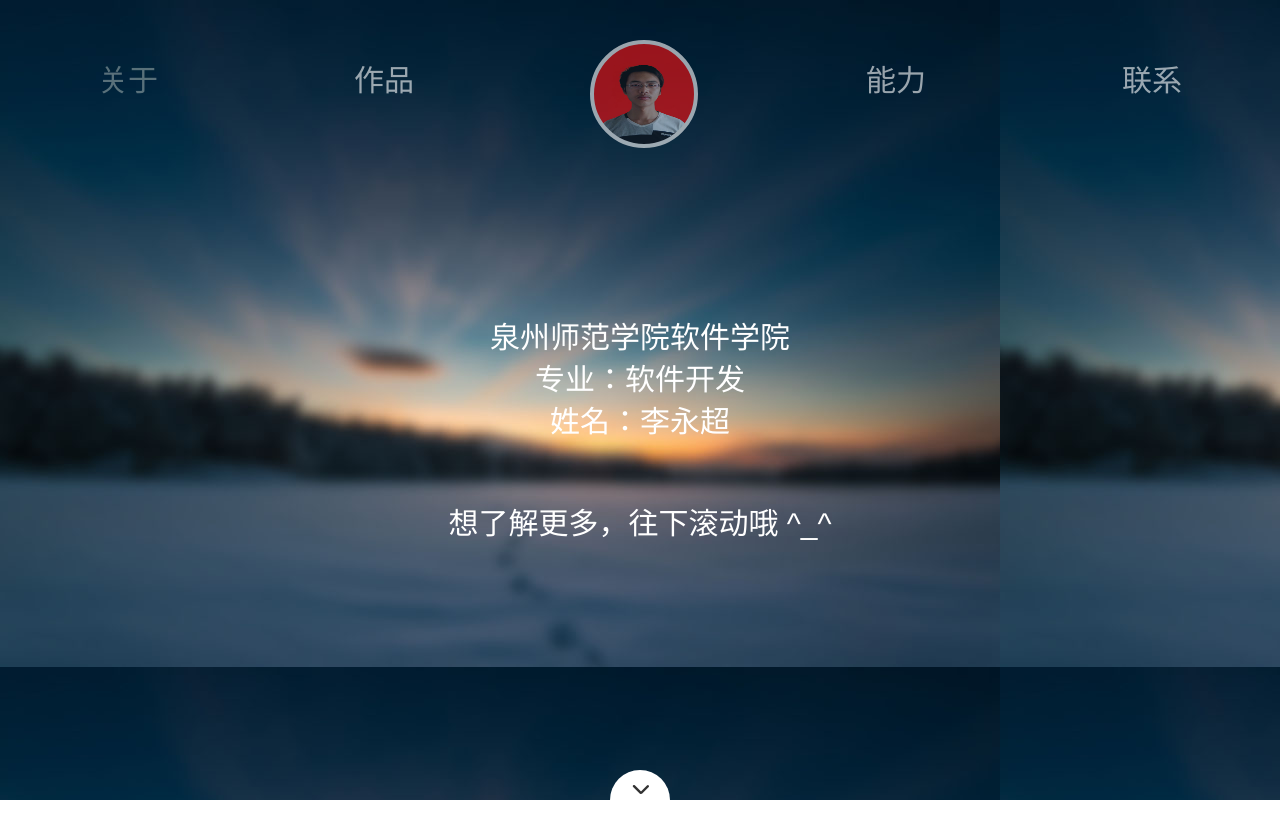
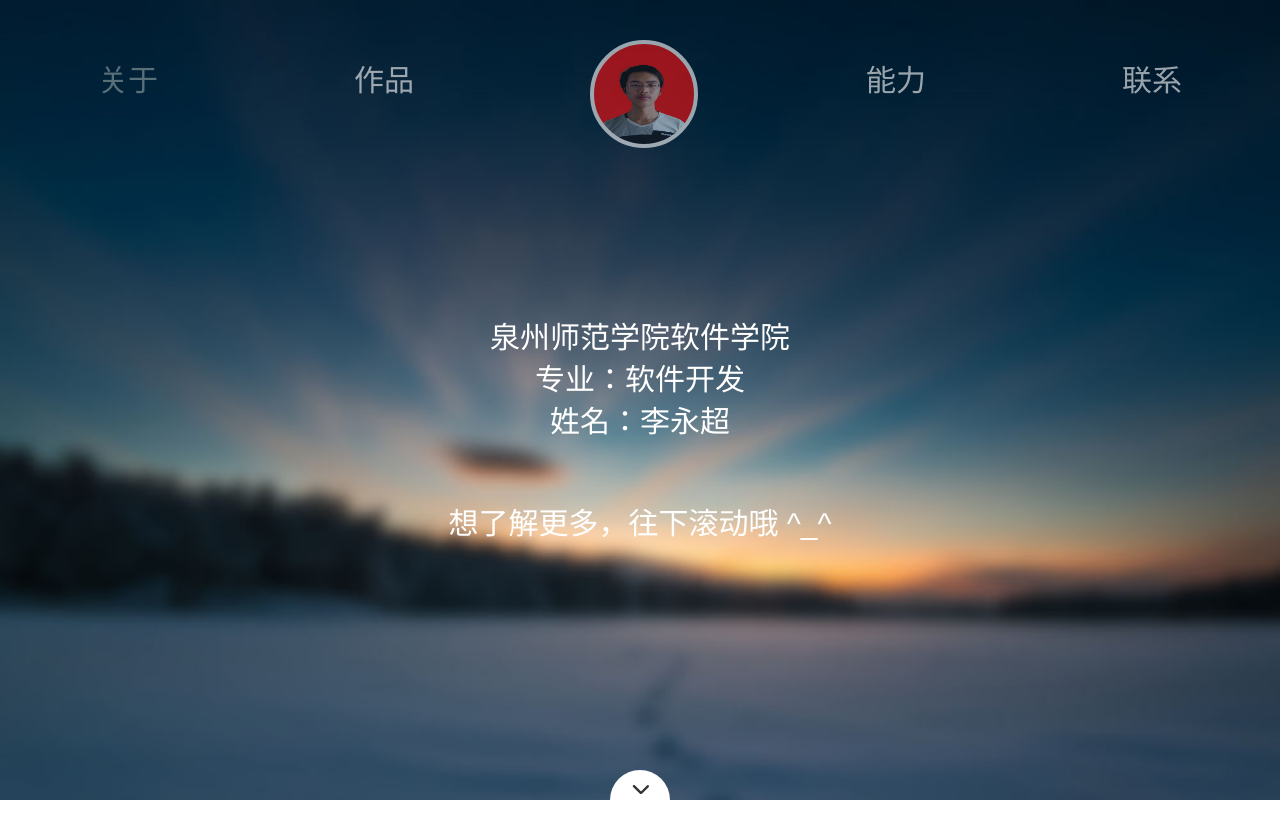
Before and after one commit to Lixianshengchao/Lixianshengchao, a plain HTML site: page index.html in a window 1280 px wide. Shown: the top 833 px of the page. Drawn offline with Linux system fonts and the light colour scheme; files whose address does not match are found by name; a web font is replaced by a local one.

Commit message:
Update index.html

```diff
--- a/index.html
+++ b/index.html
@@ -33,7 +33,7 @@
 	<div class="nav-bg"></div>
 </div>
 
-<div class="home-bg" style="background:url('images/home-bg.jpg'); ">
+<div class="home-bg" style="background:url('images/home-bg.jpg'); background-size:100%">
 
 </div>
 <div class="section-wrap section-fristpage" >
```
